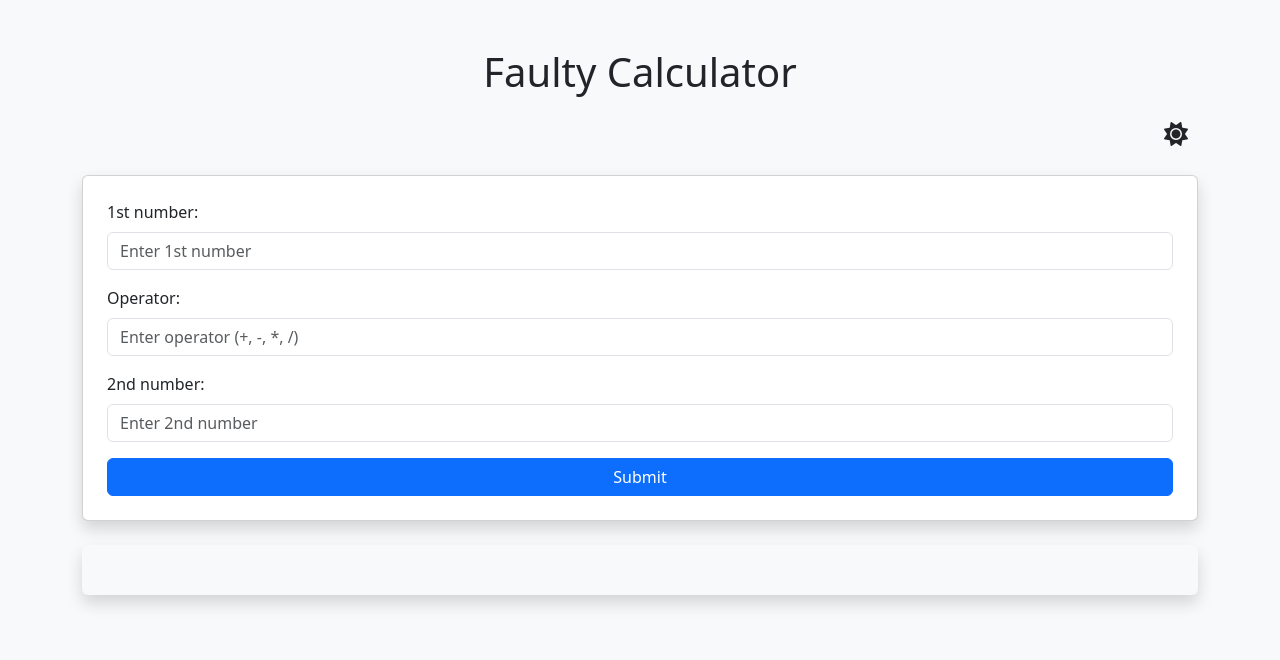
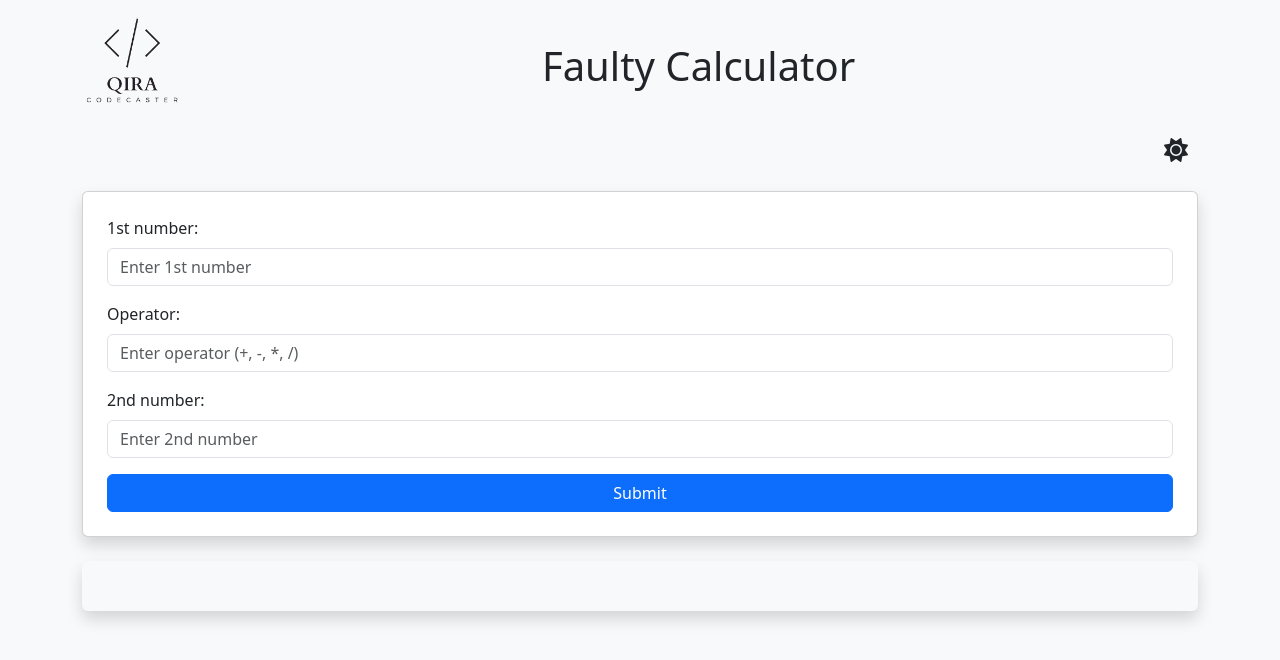
Before and after one commit to Qirat-Wajahat/Faulty_Calculator_in_JS, a plain HTML site: page index.html in a window 1280 px wide. Drawn offline with nearby package versions, Linux system fonts and the light colour scheme.

Commit message:
done some changes in css

```diff
--- a/index.html
+++ b/index.html
@@ -4,6 +4,8 @@
     <meta charset="UTF-8">
     <meta name="viewport" content="width=device-width, initial-scale=1.0">
     <title>Faulty Calculator</title>
+    <!-- Link to Favicon -->
+    <link rel="icon" href="images/Qira_logo.ico" type="image/x-icon">
     <!-- Bootstrap CSS -->
     <link href="https://cdn.jsdelivr.net/npm/bootstrap@5.3.0/dist/css/bootstrap.min.css" rel="stylesheet">
     <!-- Custom CSS -->
@@ -12,8 +14,12 @@
     <link rel="stylesheet" href="https://cdnjs.cloudflare.com/ajax/libs/font-awesome/6.0.0-beta3/css/all.min.css">
 </head>
 <body>
-    <div class="container mt-5">
-        <h1 class="text-center mb-3">Faulty Calculator</h1>
+    <div class="container mt-1">
+        <!-- Header with logo and title -->
+        <header class="header-container mb-3">
+            <img id="logo" src="images/Qira_logo.png" alt="Qira Logo" class="img-fluid mt-2">
+            <h1 class="mx-auto mt-3 text-center">Faulty Calculator</h1>
+        </header>
         <div class="text-end mb-3">
             <button id="themeToggleBtn" class="btn btn-secondary">
                 <i id="themeIcon" class="fas fa-sun"></i>
@@ -35,7 +41,7 @@
             <button id="submitBtn" class="btn btn-primary w-100">Submit</button>
         </div>
         <!-- Output area -->
-        <div id="output" class="mt-4 text-center p-3 rounded shadow"></div>
+        <div id="output" class="my-4 text-center p-3 rounded shadow"></div>
     </div>
 
     <!-- Bootstrap JS and dependencies -->
--- a/styles.css
+++ b/styles.css
@@ -1,3 +1,31 @@
+/* styles.css */
+
+/* Container for header with logo and title */
+.header-container {
+    display: flex;
+    align-items: center;
+    justify-content: flex-start; /* Aligns items to the start (left) */
+    margin-bottom: 1.5rem; /* Adjust the bottom margin as needed */
+}
+
+/* Style for the logo */
+.header-container img {
+    max-height: 100px; /* Adjust size as needed */
+    margin-right: 15px; /* Space between logo and heading */
+    transition: filter 0.3s ease; /* Smooth transition for filter changes */
+}
+
+/* Dark mode styles */
+body.dark-mode .header-container img {
+    filter: invert(1) brightness(0.9); /* Adjust color for dark mode */
+}
+
+/* Style for the heading */
+.header-container h1 {
+    margin: 0;
+}
+
+/* Body and other styles as before */
 body {
     background-color: #f8f9fa; /* Default light theme background */
     color: #212529; /* Default text color */
```
Also changed, not shown: images/Qira_logo.ico (added), images/Qira_logo.png (added).
